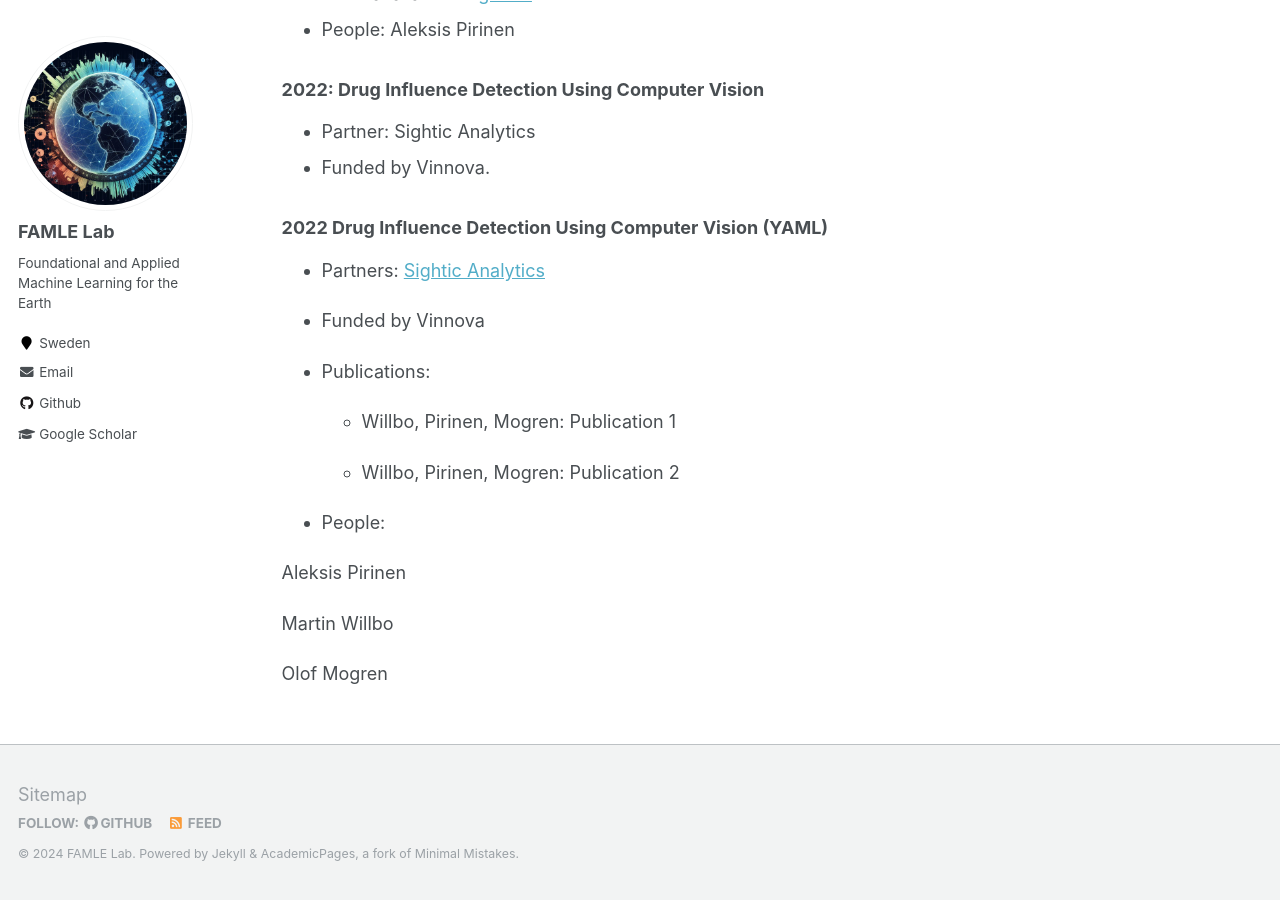
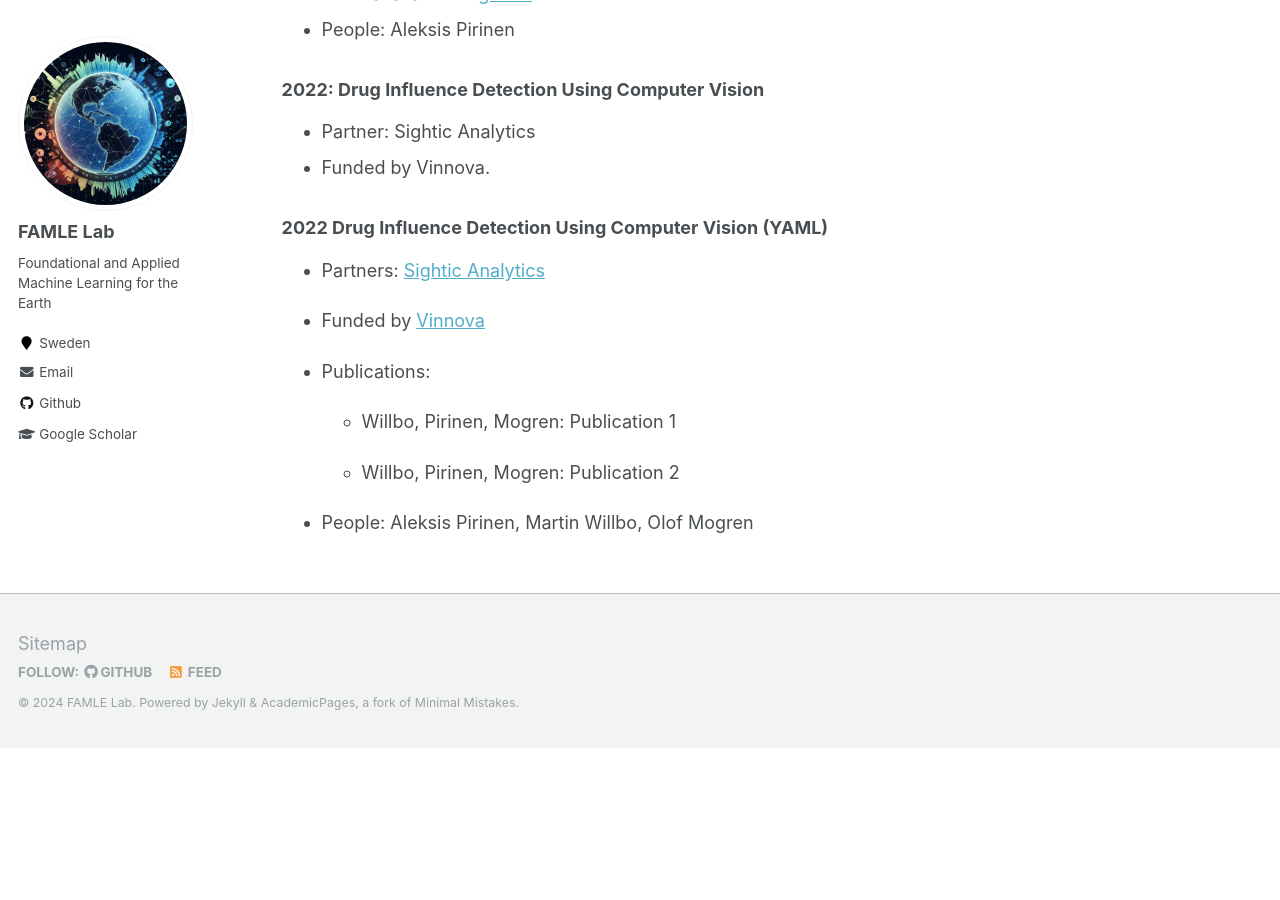
Before and after one commit to ridr-se/ridr-se.github.io, a Jekyll site: the page built from _pages/projects.md, in a window 1280 px wide and 900 px high, scrolled down 2903 px. Built offline with Jekyll 4.4.1, drawn with Linux system fonts in a browser that asks for light colours; after the commit the page ends 3651 px from its top, so only the background shows below that.

Commit message:
project posts

```diff
--- a/_pages/projects.md
+++ b/_pages/projects.md
@@ -105,9 +105,6 @@
   {% endfor %}
   {% endif %}
   {% if p.people %}
-* People:
-    {% for pers in p.people %}
-{{ pers }}
-    {% endfor %}
+* People: {{ p.people | join: ", " }}
   {% endif %}
 {% endfor %}
```
Also changed, not shown: projects/_posts/2022-01-01-sightic.md (+1 -1 lines), 2 other files.
